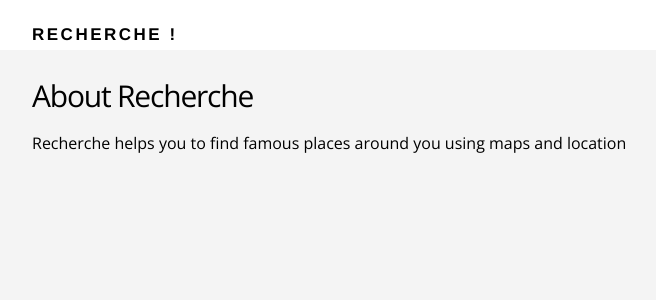
After one commit to moemursi/latitude, a Flask app: template templates/about.html in a window 1280 px wide. The commit adds this page. Shown: the top 300 px of the page, without its empty margins (108-764 px from the left). Run offline with Flask 2, Linux system fonts and the light colour scheme; the template is opened without the code that fills it, so the values that code supplies are empty.

Commit message:
add about

```diff
--- /dev/null
+++ b/templates/about.html
@@ -0,0 +1,10 @@
+{% extends "layout.html" %}
+
+{% block content %}
+ <main class="about-section">
+   <div class="container">
+     <h2>About Recherche</h2>
+     <p>Recherche helps you to find famous places around you using maps and location</p>
+   </div>
+ </main>
+ {% endblock %}
--- a/templates/index.html
+++ b/templates/index.html
@@ -7,6 +7,7 @@
       <div class="section-content">
         <h2>Discover places near you.</h2>
         <a href="#" class="btn-primary">Sign up</a>
+        <a href="{{ url_for ('about')}}" class="btn-secondary"> Learn More </a>
       </div>
 
       <div class="section-device">
```
